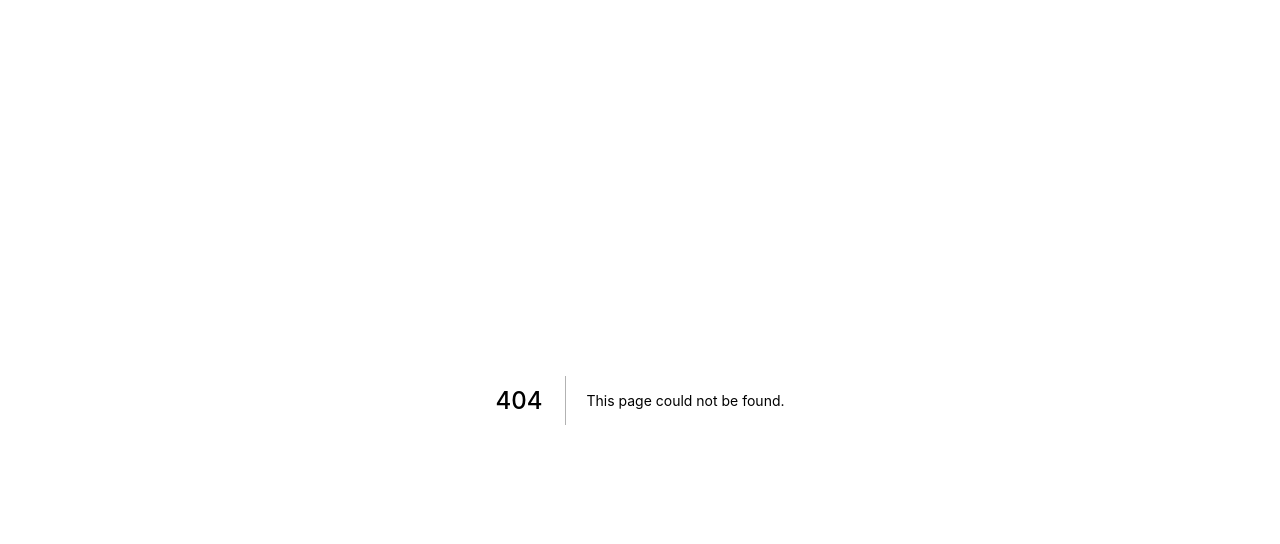
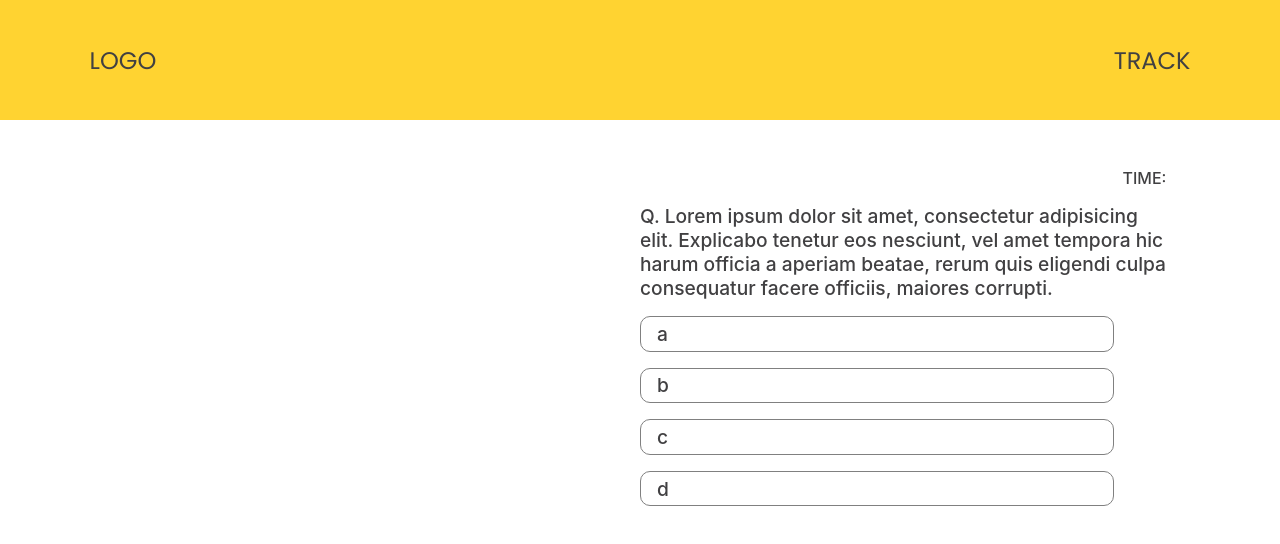
Before and after one commit to mkdsrt10/quiz, a Next.js app: page /Quiz in a window 1280 px wide. Before the commit this address had no page. Shown: the top 544 px of the page. Built offline with nearby package versions, Linux system fonts and the light colour scheme; no server answers.

Commit message:
initial commit

```diff
--- a/package.json
+++ b/package.json
@@ -11,7 +11,8 @@
   "dependencies": {
     "next": "11.1.2",
     "react": "17.0.2",
-    "react-dom": "17.0.2"
+    "react-dom": "17.0.2",
+    "react-youtube": "^7.13.1"
   },
   "devDependencies": {
     "eslint": "7.32.0",
--- /dev/null
+++ b/pages/Quiz.js
@@ -0,0 +1,131 @@
+import Link from 'next/dist/client/link';
+import { useEffect, useState } from 'react';
+import classes from '../styles/Quiz.module.css';
+import YouTube from 'react-youtube';
+
+const Quiz = () => {
+	const [data, setData] = useState();
+	const [ans, setAns] = useState('');
+	const [ques, setQues] = useState([
+		{
+			id: 1,
+			ques: 'Lorem ipsum dolor sit amet, consectetur adipisicing elit. Explicabo tenetur eos nesciunt, vel amet tempora hic harum officia a aperiam beatae, rerum quis eligendi culpa consequatur facere officiis, maiores corrupti.',
+			opts: {
+				a: 'a',
+				b: 'b',
+				c: 'c',
+				d: 'd',
+			},
+		},
+	]);
+
+	var opt = {
+		playerVars: {
+			autoplay: 1,
+		},
+	};
+	useEffect(() => {
+		var key = 'AIzaSyBqehmFSfiommirnXq1ZXcYHgh_zikOvuo';
+		var channelId = 'UCXw0dnfXlCMExVOUpK-iOWg';
+		fetch(
+			`${
+				'https://www.googleapis.com/youtube/v3/search?part=snippet&channelId=' +
+				channelId +
+				'&eventType=live&maxResults=1&order=date&type=video&key=' +
+				key
+			}`
+		)
+			.then((response) => response.json())
+			.then((data) => {
+				setData(data), console.log(data, ques);
+			});
+	}, []);
+	return (
+		<div className={classes.container}>
+			<div className={classes.header}>
+				<div className={classes.headerContainer}>
+					<p>LOGO</p>
+					<p style={{ display: 'flex', flexDirection: 'row-reverse' }}>
+						<ul>
+							<li>
+								<Link href='https://www.scoreplus.live/Tracker'>
+									<a>TRACK</a>
+								</Link>
+							</li>
+						</ul>
+					</p>
+				</div>
+			</div>
+
+			<div className={classes.board}>
+				<div className={classes.playerCont}>
+					<YouTube
+						videoId={'dKg8jbk8wGM'}
+						className={classes.player}
+						opt={opt}
+					/>
+				</div>
+				<div className={classes.question}>
+					<div className={classes.time}>
+						<p style={{ textAlign: 'right', margin: 0 }}>TIME:</p>
+					</div>
+					<div className={classes.questionCont}>
+						<div>
+							<label htmlFor='ques'>Q. {ques[0].ques}</label>
+						</div>
+						<div className={classes.option}>
+							<input
+								type='radio'
+								name='ques'
+								id='opt1'
+								value={ques[0].opts.a}
+								onChange={(e) => setAns(e.target.value)}
+							/>
+							<p className={classes.p}>
+								<label htmlFor='opt1'>{ques[0].opts.a}</label>
+							</p>
+						</div>
+						<div className={classes.option}>
+							<input
+								type='radio'
+								name='ques'
+								id='opt2'
+								value={ques[0].opts.b}
+								onChange={(e) => setAns(e.target.value)}
+							/>
+							<p className={classes.p}>
+								<label htmlFor='opt2'>{ques[0].opts.b}</label>
+							</p>
+						</div>
+						<div className={classes.option}>
+							<input
+								type='radio'
+								name='ques'
+								id='opt3'
+								value={ques[0].opts.c}
+								onChange={(e) => setAns(e.target.value)}
+							/>
+							<p className={classes.p}>
+								<label htmlFor='opt3'>{ques[0].opts.c}</label>
+							</p>
+						</div>
+						<div className={classes.option}>
+							<input
+								type='radio'
+								name='ques'
+								id='opt4'
+								value={ques[0].opts.d}
+								onChange={(e) => setAns(e.target.value)}
+							/>
+							<p className={classes.p}>
+								<label htmlFor='opt4'>{ques[0].opts.d}</label>
+							</p>
+						</div>
+					</div>
+				</div>
+			</div>
+		</div>
+	);
+};
+
+export default Quiz;
--- a/styles/Home.module.css
+++ b/styles/Home.module.css
@@ -1,121 +1,94 @@
 .container {
-  min-height: 100vh;
-  padding: 0 0.5rem;
-  display: flex;
-  flex-direction: column;
-  justify-content: center;
-  align-items: center;
-  height: 100vh;
+	padding: 0;
+	margin: 0;
+	min-height: 100vh;
+	width: 100vw;
+	font-family: 'Poppins';
+	color: #414042;
 }
-
-.main {
-  padding: 5rem 0;
-  flex: 1;
-  display: flex;
-  flex-direction: column;
-  justify-content: center;
-  align-items: center;
+.header {
+	height: 15vh;
+	width: 100vw;
+	background-color: rgba(255, 211, 49, 1);
 }
-
-.footer {
-  width: 100%;
-  height: 100px;
-  border-top: 1px solid #eaeaea;
-  display: flex;
-  justify-content: center;
-  align-items: center;
+.headerContainer {
+	height: 15vh;
+	width: 86vw;
+	margin: auto;
+	display: flex;
 }
-
-.footer a {
-  display: flex;
-  justify-content: center;
-  align-items: center;
-  flex-grow: 1;
+.headerContainer p {
+	margin: 0;
+	padding: 0;
+	flex: 1;
+	display: flex;
+	align-items: center;
+	font-size: 1.5rem;
+	font-family: 'Poppins';
 }
-
-.title a {
-  color: #0070f3;
-  text-decoration: none;
+.headerContainer p li {
+	list-style: none;
 }
-
-.title a:hover,
-.title a:focus,
-.title a:active {
-  text-decoration: underline;
+.headerContainer p li:hover {
+	font-weight: 500;
 }
-
-.title {
-  margin: 0;
-  line-height: 1.15;
-  font-size: 4rem;
+.code {
+	height: 85vh;
+	width: 86vw;
+	margin: auto;
+	display: grid;
+	align-content: center;
+	justify-content: center;
 }
-
-.title,
-.description {
-  text-align: center;
+.codeContainer {
+	width: 30vw;
+	margin: auto;
+	height: 30vh;
 }
-
-.description {
-  line-height: 1.5;
-  font-size: 1.5rem;
+.code p {
+	font-size: 1.5rem;
+	text-align: center;
+	font-family: 'Poppins';
+	margin: auto;
+	position: relative;
+	top: -1rem;
 }
-
-.code {
-  background: #fafafa;
-  border-radius: 5px;
-  padding: 0.75rem;
-  font-size: 1.1rem;
-  font-family: Menlo, Monaco, Lucida Console, Liberation Mono, DejaVu Sans Mono,
-    Bitstream Vera Sans Mono, Courier New, monospace;
+.codeContainer input {
+	outline: none;
+	border: none;
+	height: 15vh;
+	width: 30vw;
+	font-size: 3rem;
+	text-align: center;
+	border-radius: 20px;
+	margin: auto;
+	border: 1px solid gray;
+	letter-spacing: 0.3rem;
 }
-
-.grid {
-  display: flex;
-  align-items: center;
-  justify-content: center;
-  flex-wrap: wrap;
-  max-width: 800px;
-  margin-top: 3rem;
+.button {
+	width: 20vw;
+	margin: 5vh 5vw;
+	font-size: 1rem;
+	height: 2rem;
+	border: 1px solid gray;
+	border-radius: 10px;
+	font-family: 'Poppins';
+	color: white;
+	background-color: #0670ed;
 }
-
-.card {
-  margin: 1rem;
-  padding: 1.5rem;
-  text-align: left;
-  color: inherit;
-  text-decoration: none;
-  border: 1px solid #eaeaea;
-  border-radius: 10px;
-  transition: color 0.15s ease, border-color 0.15s ease;
-  width: 45%;
+@media (max-width: 800px) {
+	.codeContainer {
+		width: 90vw;
+		margin: auto;
+	}
+	.codeContainer input {
+		width: 60vw;
+		margin-left: 15vw;
+	}
 }
-
-.card:hover,
-.card:focus,
-.card:active {
-  color: #0070f3;
-  border-color: #0070f3;
+@media (max-width: 550px) {
+	.codeContainer input {
+		width: 80vw;
+		margin-left: 7.5vw;
+	}
 }
-
-.card h2 {
-  margin: 0 0 1rem 0;
-  font-size: 1.5rem;
-}
-
-.card p {
-  margin: 0;
-  font-size: 1.25rem;
-  line-height: 1.5;
-}
-
-.logo {
-  height: 1em;
-  margin-left: 0.5rem;
-}
-
-@media (max-width: 600px) {
-  .grid {
-    width: 100%;
-    flex-direction: column;
-  }
-}
--- /dev/null
+++ b/styles/Quiz.module.css
@@ -0,0 +1,106 @@
+.container {
+	width: 100vw;
+	color: #414042;
+}
+.header {
+	height: 15vh;
+	width: 100vw;
+	background-color: rgba(255, 211, 49, 1);
+}
+.headerContainer {
+	height: 15vh;
+	width: 86vw;
+	margin: auto;
+	display: flex;
+}
+.headerContainer p {
+	margin: 0;
+	padding: 0;
+	flex: 1;
+	display: flex;
+	align-items: center;
+	font-size: 1.5rem;
+	font-family: 'Poppins';
+}
+.headerContainer p li {
+	list-style: none;
+}
+.headerContainer p li:hover {
+	font-weight: 500;
+}
+.board {
+	width: 86vw;
+	margin: auto;
+	margin-top: 3rem;
+	display: flex;
+	flex-direction: row;
+	/* height: 50vh; */
+	/* border: 1px solid black; */
+}
+.board div {
+	flex: 1;
+	/* border: 1px solid black; */
+}
+.playerCont {
+	display: grid;
+}
+.videoPlayer {
+	margin: auto;
+}
+.player {
+	width: 100%;
+	height: 100%;
+	border-radius: 10px;
+}
+.question {
+	padding: 1.5rem;
+	padding-top: 0rem;
+	word-wrap: normal;
+	font-size: 1.2rem;
+}
+
+.question div {
+	margin-bottom: 1rem;
+	color: #414042;
+	font-weight: 500;
+}
+.time {
+	margin-bottom: 2rem;
+	font-size: 1rem;
+	font-weight: 300;
+}
+.option input {
+	display: none;
+}
+.option {
+	width: 100%;
+}
+.option label {
+	display: block;
+	width: 100%;
+}
+.option p {
+	margin: 0;
+	padding-left: 1rem;
+	border-radius: 10px;
+	width: 90%;
+}
+.p {
+	border: 1px solid gray;
+	padding: 0.3rem 1rem;
+}
+.option input:checked + .p {
+	background-color: #0670ed;
+	border: 1px solid #0670ed;
+	color: white;
+	font-weight: 500;
+}
+
+@media (max-width: 800px) {
+	.board {
+		flex-direction: column;
+	}
+	.board div {
+		flex: 0;
+	}
+}
--- a/styles/globals.css
+++ b/styles/globals.css
@@ -1,3 +1,4 @@
+@import url('https://fonts.googleapis.com/css2?family=Poppins:wght@100;200;300;400;500;600;700;800&display=swap');
 html,
 body {
 	padding: 0;
```
Also changed, not shown: pages/index.js (+54 -64 lines), 1 other file (tests, documents, lock files or other folders). Lines whose indentation alone changed are shown as unchanged.
